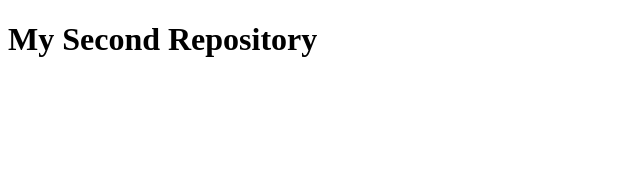
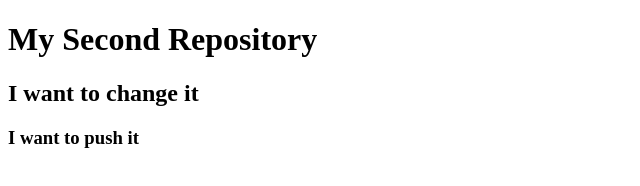
Before and after one commit to Nandini-Das/my-second-repo, a plain HTML site: page index.html in a window 1280 px wide. Shown: the whole page, without its empty margins (0-640 px from the left). Drawn offline with Linux system fonts and the light colour scheme.

Commit message:
Change code

```diff
--- a/index.html
+++ b/index.html
@@ -8,5 +8,7 @@
 </head>
 <body>
     <h1>My Second Repository</h1>
+    <h2>I want to change it</h2>
+    <h3>I want to push it</h3>
 </body>
 </html>
```
